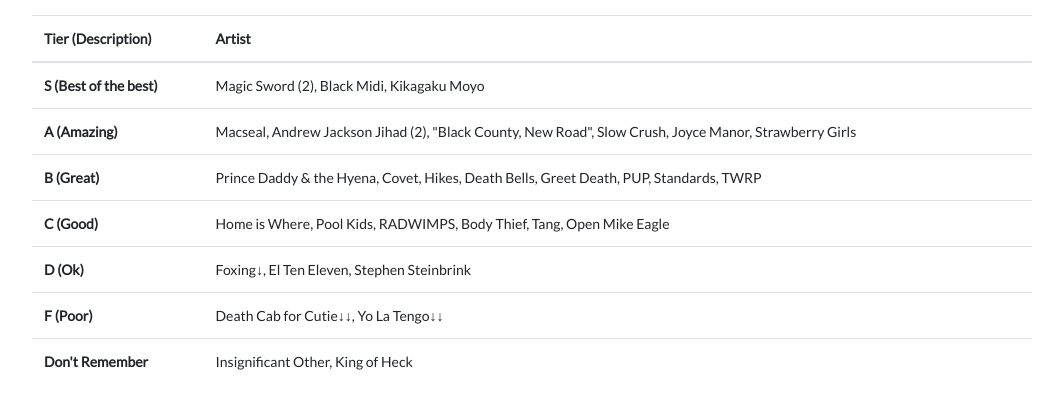
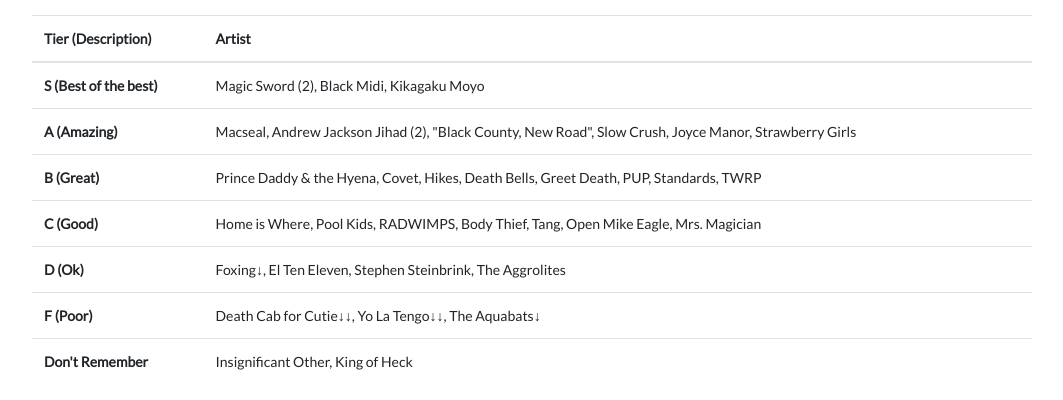
Before and after one commit to twigtheoracle/twigtheoracle.com, a Django app: template website/mysite/templates/thoughts/Live Music Tier List.html in a window 1280 px wide. Shown: the part 464-864 px from the top of the page, without its empty margins (108-1171 px from the left). Run offline with Django 3.2, Linux system fonts and the light colour scheme; the template is opened without the code that fills it, so the values that code supplies are empty; some libraries are stand-ins or nearby versions.

Commit message:
Update 2023-07-29

```diff
--- a/website/mysite/templates/projects/timeline.html
+++ b/website/mysite/templates/projects/timeline.html
@@ -63,8 +63,12 @@
                     <td>Concert: Slowdive @ The Warfield, San Francisco</td>
                 </tr>
                 <tr>
+                    <td><span>20231008</span>October 8th, 2023</td>
+                    <td>Concert: glaive and Origami Angel @ The Observatory North Park, San Diego</td>
+                </tr>
+                <tr>
                     <td><span>20230729</span>July 29th, 2023</td>
-                    <td>Concert: glaive and Origami Angel @ The Observatory North Park, San Diego</td>
+                    <td>Concert: The Aquabats, The Aggrolites, and Mrs. Magician @ The Observatory North Park, San Diego</td>
                 </tr>
                 <tr>
                     <td><span>20230721</span>July 21st, 2023</td>
--- a/website/mysite/templates/thoughts/Live Music Tier List.html
+++ b/website/mysite/templates/thoughts/Live Music Tier List.html
@@ -60,15 +60,15 @@
         </tr>
         <tr>
             <th>C (Good)</th>
-            <td>Home is Where, Pool Kids, RADWIMPS, Body Thief, Tang, Open Mike Eagle</td>
+            <td>Home is Where, Pool Kids, RADWIMPS, Body Thief, Tang, Open Mike Eagle, Mrs. Magician</td>
         </tr>
         <tr>
             <th>D (Ok)</th>
-            <td>Foxing<span>&#8595;</span>, El Ten Eleven, Stephen Steinbrink</td>
+            <td>Foxing<span>&#8595;</span>, El Ten Eleven, Stephen Steinbrink, The Aggrolites</td>
         </tr>
         <tr>
             <th>F (Poor)</th>
-            <td>Death Cab for Cutie<span>&#8595;</span><span>&#8595;</span>, Yo La Tengo<span>&#8595;</span><span>&#8595;</span></td>
+            <td>Death Cab for Cutie<span>&#8595;</span><span>&#8595;</span>, Yo La Tengo<span>&#8595;</span><span>&#8595;</span>, The Aquabats<span>&#8595;</span></td>
         </tr>
         <tr>
             <th>Don't Remember</th>
```
